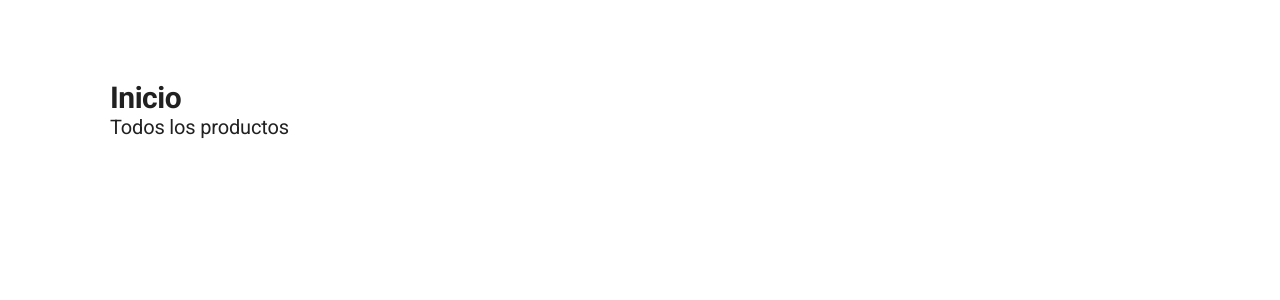
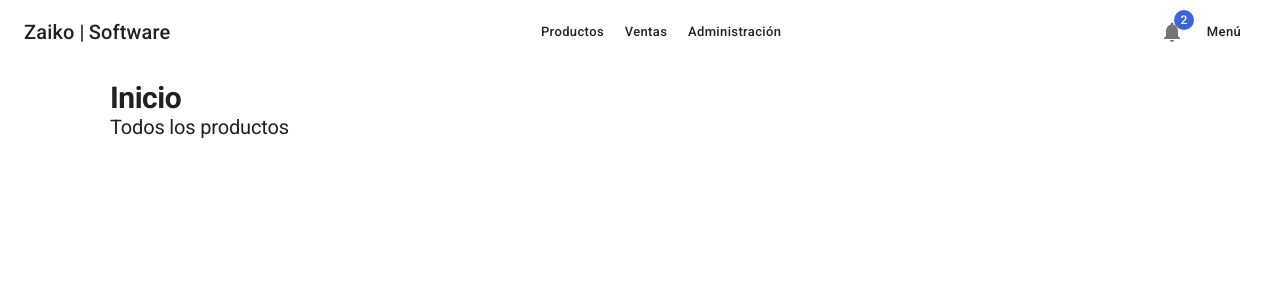
Before and after one commit to dejeloper/zaiko-app, a Next.js app: page / in a window 1280 px wide. Shown: the top 300 px of the page. Built offline with nearby package versions, Linux system fonts and the light colour scheme.

Commit message:
Add Zaiko Layout

```diff
--- a/src/components/layouts/ZaikoLayout.tsx
+++ b/src/components/layouts/ZaikoLayout.tsx
@@ -1,5 +1,7 @@
 import { FC, ReactNode } from "react";
 import Head from "next/head"
+
+import { Navbar } from "../ui";
 
 interface Props {
   children: ReactNode;
@@ -12,11 +14,13 @@ export const ZaikoLayout: FC<Props> = ({ children, title, pageDescription }) =>
     <>
       <Head>
         <title>{title}</title>
+        <meta charSet="UTF-8" />
+        <meta httpEquiv="X-UA-Compatible" content="IE=edge" />
         <meta name="description" content={pageDescription} />
       </Head>
 
       <nav>
-
+        <Navbar />
       </nav>
 
       <main style={{ margin: '80px', maxWidth: '1440px', padding: '0px 30px' }}>
```
